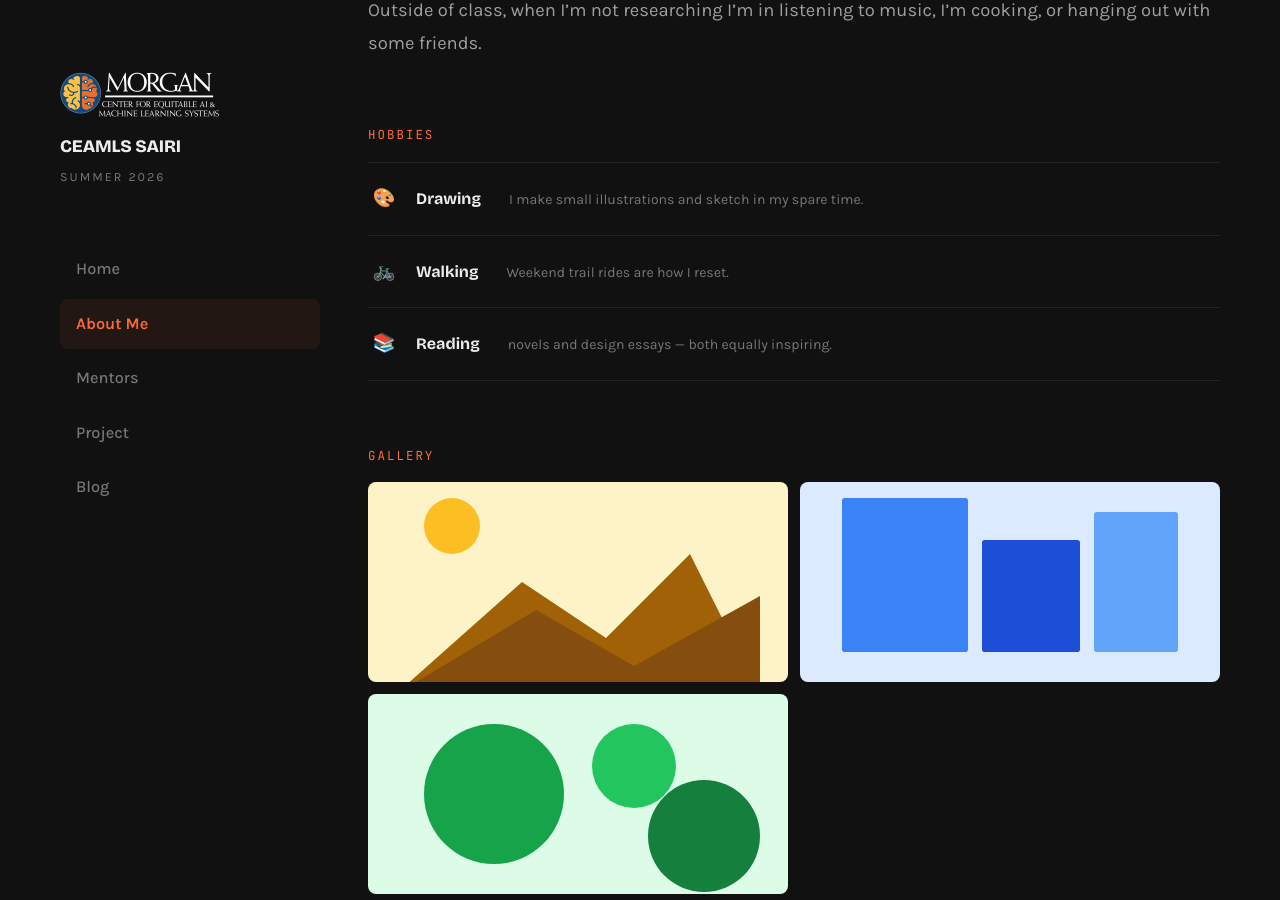
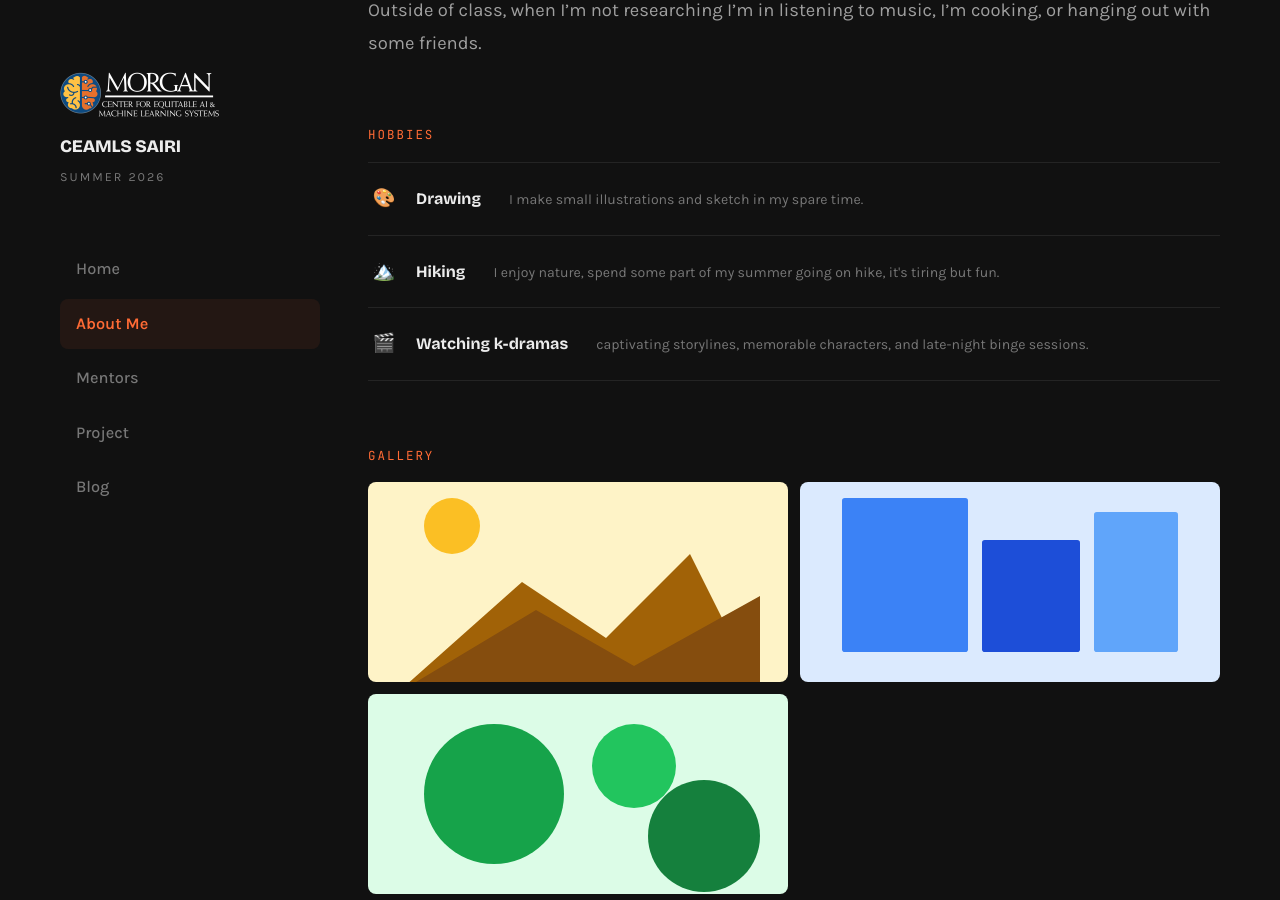
Before and after one commit to stephanieegwuchukwu-ai/stephanieegwuchukwu-aiceamls26.github.io, a Jekyll site: the page built from pages/about-me.md, in a window 1280 px wide and 900 px high, scrolled down 717 px. Built offline with Jekyll 4.4.1, drawn with Linux system fonts in a browser that asks for light colours.

Commit message:
Update about-me.md

```diff
--- a/pages/about-me.md
+++ b/pages/about-me.md
@@ -19,18 +19,18 @@ about:
     - icon: 🎨
       title: Drawing
       description: I make small illustrations and sketch in my spare time.
-    - icon: 🚲
-      title: Walking
-      description: Weekend trail rides are how I reset.
-    - icon: 📚
-      title: Reading
-      description: novels and design essays — both equally inspiring.
+    - icon: 🏔️
+      title: Hiking
+      description: I enjoy nature, spend some part of my summer going on hike, it's tiring but fun.
+    - icon: 🎬
+      title: Watching k-dramas
+      description: captivating storylines, memorable characters, and late-night binge sessions.
 
   gallery:
     - image: /assets/images/gallery-1.svg
-      caption: A great day on the trail.
+      caption: A great day on the trail with friends.
     - image: /assets/images/gallery-2.svg
-      caption: One of my recent illustrations.
+      caption: Sunset from one of my ridge hike.
     - image: /assets/images/gallery-3.svg
-      caption: Hanging out with friends after class.
+      caption: My photography.
 ---
```
